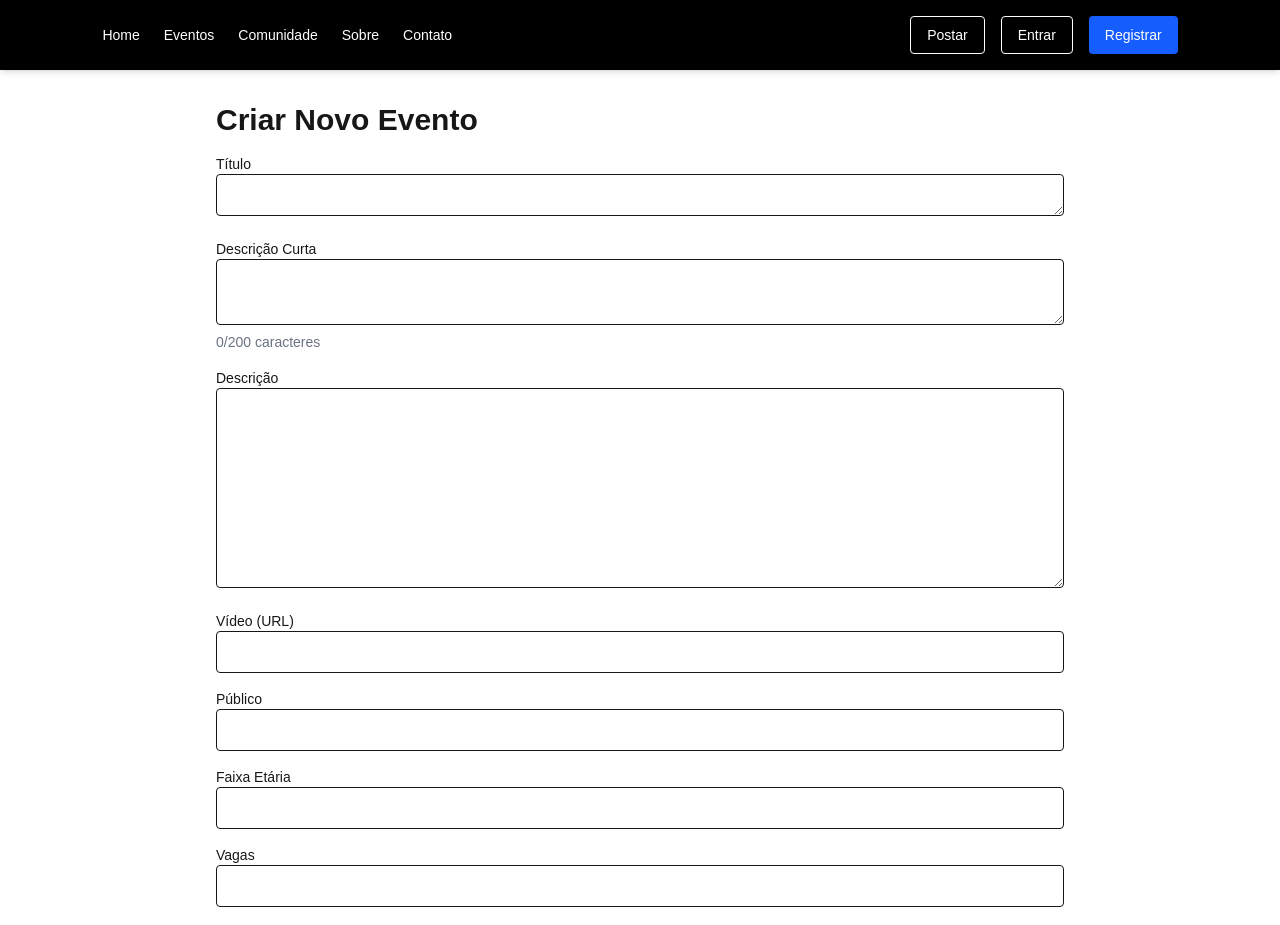
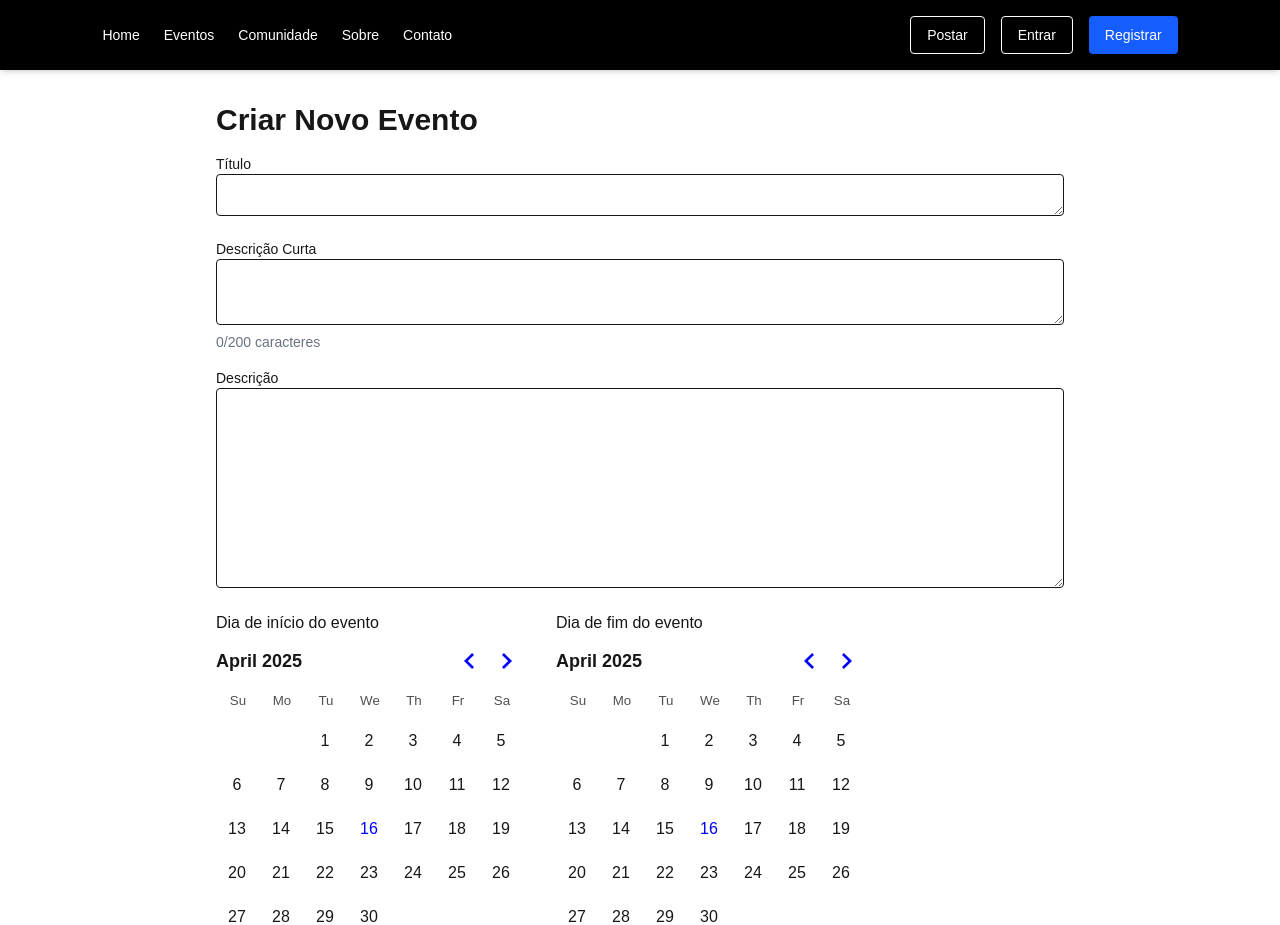
Before and after one commit to Philsycho/cms-calendario-eventos, a Next.js app in the folder cms-eventos-site/: page /postar in a window 1280 px wide. Shown: the top 925 px of the page. Built offline with nearby package versions, Linux system fonts and the light colour scheme.

Commit message:
Reestruturação Agora na página de postagem há um calendário para selecionar a data de inicio do evento

```diff
--- a/cms-eventos-site/package.json
+++ b/cms-eventos-site/package.json
@@ -9,8 +9,11 @@
     "lint": "next lint"
   },
   "dependencies": {
+    "date-fns": "^4.1.0",
     "next": "^15.3.0",
     "react": "^19.0.0",
+    "react-datepicker": "^8.3.0",
+    "react-day-picker": "^9.7.0",
     "react-dom": "^19.0.0",
     "react-responsive-carousel": "^3.2.23",
     "uuid": "^11.1.0"
--- a/cms-eventos-site/src/app/data/eventos.json
+++ b/cms-eventos-site/src/app/data/eventos.json
@@ -3,7 +3,7 @@
     "id": 2,
     "slug": "feira-negocios-empreendedorismo",
     "titulo": "Feira de Negócios e Empreendedorismo",
-    "descricao_curta":"Essa é um tipo de comentário curto, referente ao evento, venha se divertir. Teste para de quebra de linha.",
+    "descricao_curta": "Essa é um tipo de comentário curto, referente ao evento, venha se divertir. Teste para de quebra de linha.",
     "descricao": "Conheça novas startups e participe de palestras incríveis.",
     "data_evento": "2027-06-02 17:00:00:000",
     "data_postagem": "2025-04-22 00:00:00:000",
--- a/cms-eventos-site/src/app/postar/page.tsx
+++ b/cms-eventos-site/src/app/postar/page.tsx
@@ -1,12 +1,14 @@
 'use client';
-
 import { useEffect, useState } from 'react';
+import { DayPicker } from 'react-day-picker';
+import 'react-day-picker/dist/style.css';
+import { format } from 'date-fns';
 
 export default function Postar() {
   const [titulo, setTitulo] = useState('');
   const [descricao, setDescricao] = useState('');
   const [descricao_curta, setDescricaoCurta] = useState('');
-  const [data_postagem, setDataPostagem] = useState(''); //Data em que o evento foi criado pelo organizador
+  const [data_postagem, setDataPostagem] = useState('');
   const [hora_postagem, setHoraPostagem] = useState('');
   const [data_evento, setDataEvento] = useState('');
   const [hora_evento, setHoraEvento] = useState('');
@@ -25,8 +27,9 @@ export default function Postar() {
   const [gratuito, setGratuito] = useState('');
   const [valor, setValor] = useState('');
   const [compra_link, setCompraLink] = useState('');
+  const [dataInicio, setDataInicio] = useState<Date | undefined>();
+  const [dataFim, setDataFim] = useState<Date | undefined>();
 
-  //Leitura do JSONs para integração da categorias e subcategorias
   useEffect(() => {
     fetch('/api/categoria').then(res => res.json()).then(setCategorias);
     fetch('/api/sub_categoria').then(res => res.json()).then(setSubcategorias);
@@ -37,14 +40,14 @@ export default function Postar() {
       setBanner(e.target.files[0]);
     }
   };
-  // Função para gerar o slug
+
   const gerarSlug = (titulo: string) => {
     return titulo.toLowerCase().replace(/\s+/g, '-').replace(/[^a-z0-9-]/g, '');
   };
 
-
-  const formatarDataCompleta = (data_postagem: string) => {
-    const date = new Date(data_postagem);
+  const formatarDataCompleta = (data: string) => {
+    const date = new Date(data);
+    if (isNaN(date.getTime())) return "Data inválida";
     return date.toISOString();
   };
 
@@ -70,6 +73,8 @@ export default function Postar() {
       hora_fim_evento,
       localizacao,
       data_evento: formatarDataCompleta(data_evento),
+      data_inicio_evento: dataInicio ? format(dataInicio, 'yyyy-MM-dd') : '',
+      data_fim_evento: dataFim ? format(dataFim, 'yyyy-MM-dd') : '',
       categoria: parseInt(categoria),
       subcategoria: parseInt(subcategoria),
       banner: banner?.name || '',
@@ -105,8 +110,6 @@ export default function Postar() {
     <div className="max-w-4xl mx-auto px-6 py-8">
       <h1 className="text-3xl font-bold mb-4">Criar Novo Evento</h1>
       <form onSubmit={handleSubmit}>
-
-        {/* Correção do rótulo para titulo */}
         <div className="mb-4">
           <label htmlFor="titulo" className="block text-sm font-medium">Título</label>
           <textarea
@@ -119,7 +122,6 @@ export default function Postar() {
           />
         </div>
 
-        {/* Correção do rótulo para descrição curta */}
         <div className="mb-4">
           <label htmlFor="descricao_curta" className="block text-sm font-medium">Descrição Curta</label>
           <textarea
@@ -133,8 +135,6 @@ export default function Postar() {
           <p className="text-sm text-gray-500">{descricao_curta.length}/200 caracteres</p>
         </div>
 
-
-        {/* Correção do rótulo para descrição */}
         <div className="mb-4">
           <label htmlFor="descricao" className="block text-sm font-medium">Descrição</label>
           <textarea
@@ -147,7 +147,38 @@ export default function Postar() {
           />
         </div>
 
-        {/* Campos adicionais que estavam faltando */}
+        {/* Calendário com react-day-picker */}
+        <div className="flex gap-8 mb-6">
+          <div>
+            <p className="mb-1 font-medium">Dia de início do evento</p>
+            <DayPicker
+              mode="single"
+              selected={dataInicio}
+              onSelect={setDataInicio}
+            />
+            {dataInicio && (
+              <p className="text-sm text-gray-600 mt-1">
+                Selecionado: {format(dataInicio, 'dd/MM/yyyy')}
+              </p>
+            )}
+          </div>
+
+          <div>
+            <p className="mb-1 font-medium">Dia de fim do evento</p>
+            <DayPicker
+              mode="single"
+              selected={dataFim}
+              onSelect={setDataFim}
+            />
+            {dataFim && (
+              <p className="text-sm text-gray-600 mt-1">
+                Selecionado: {format(dataFim, 'dd/MM/yyyy')}
+              </p>
+            )}
+          </div>
+        </div>
+
+        {/* Campos adicionais */}
         <div className="mb-4">
           <label className="block text-sm font-medium">Vídeo (URL)</label>
           <input
```
Also changed, not shown: 1 other file (tests, documents, lock files or other folders).
